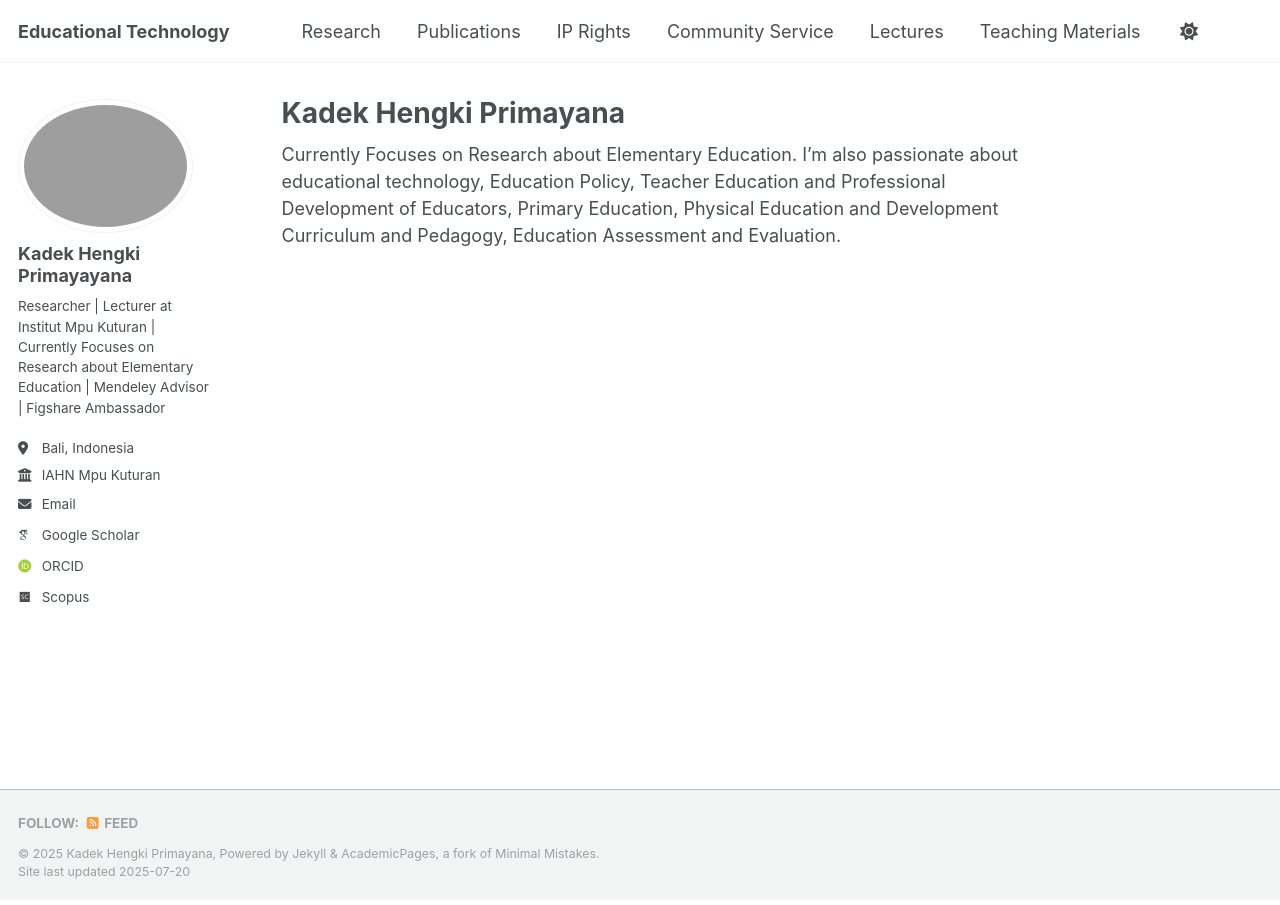
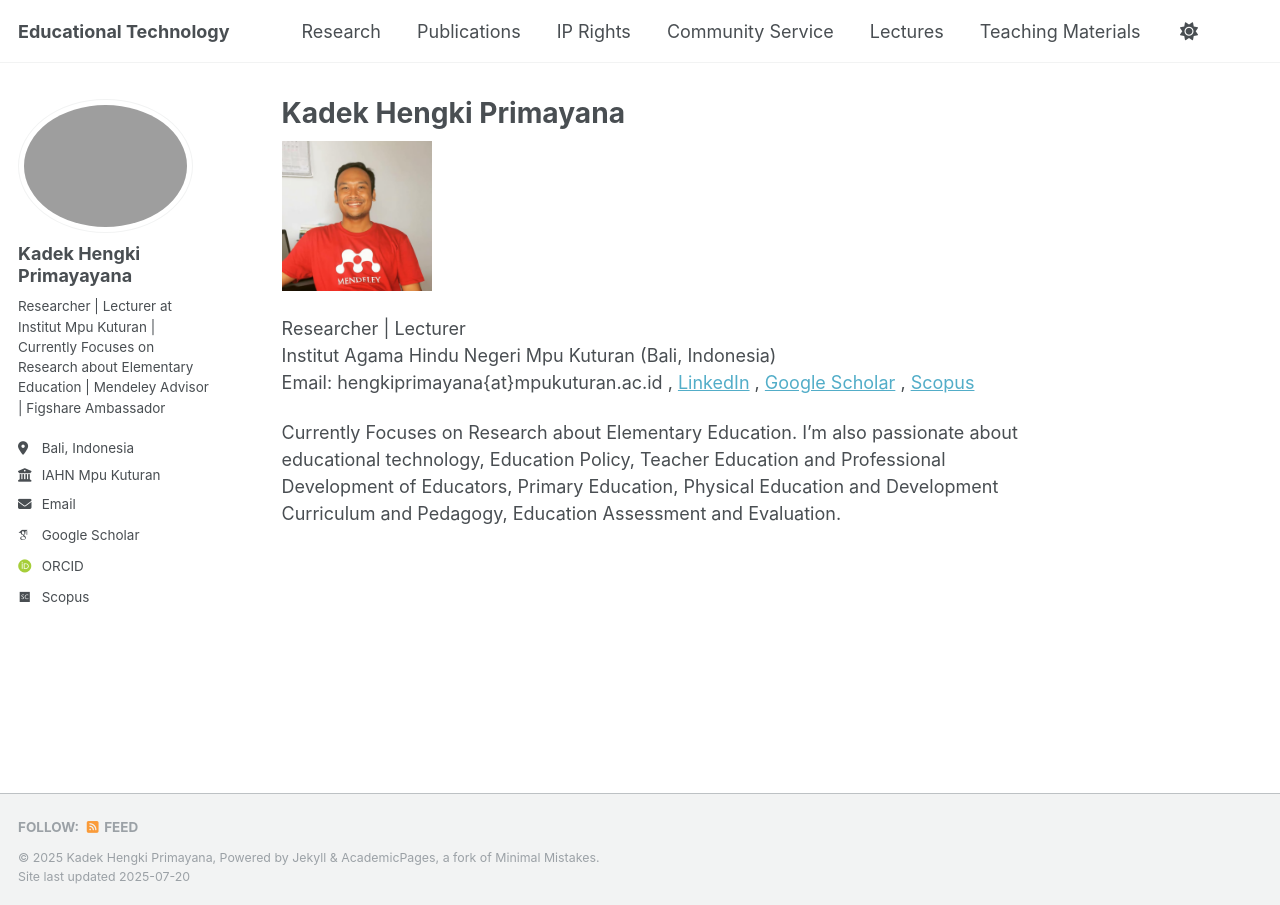
Before and after one commit to hengkiprimayana/hengkiprimayana.github.io, a Jekyll site: the page built from _pages/about.md, in a window 1280 px wide. Built offline with Jekyll 4.4.1, drawn with Linux system fonts in a browser that asks for light colours; some web fonts are replaced; a script that is not in the unit is left out.

Commit message:
Update about.md

```diff
--- a/_pages/about.md
+++ b/_pages/about.md
@@ -7,4 +7,11 @@ redirect_from:
   - /about.html
 ---
 
+<img src="/images/hengkipict.png" width="150">
+
+Researcher | Lecturer <br>
+Institut Agama Hindu Negeri Mpu Kuturan (Bali, Indonesia) <br>
+Email: hengkiprimayana{at}mpukuturan.ac.id , [LinkedIn](https://www.linkedin.com/in/hengkiprimayana) , [Google Scholar](https://scholar.google.co.id/citations?hl=en&user=c5w-oRIAAAAJ) ,
+[Scopus](https://www.scopus.com/authid/detail.uri?authorId=57219776192) <br>
+
 Currently Focuses on Research about Elementary Education. I'm also passionate about educational technology, Education Policy, Teacher Education and Professional Development of Educators, Primary Education, Physical Education and Development Curriculum and Pedagogy, Education Assessment and Evaluation.
```
